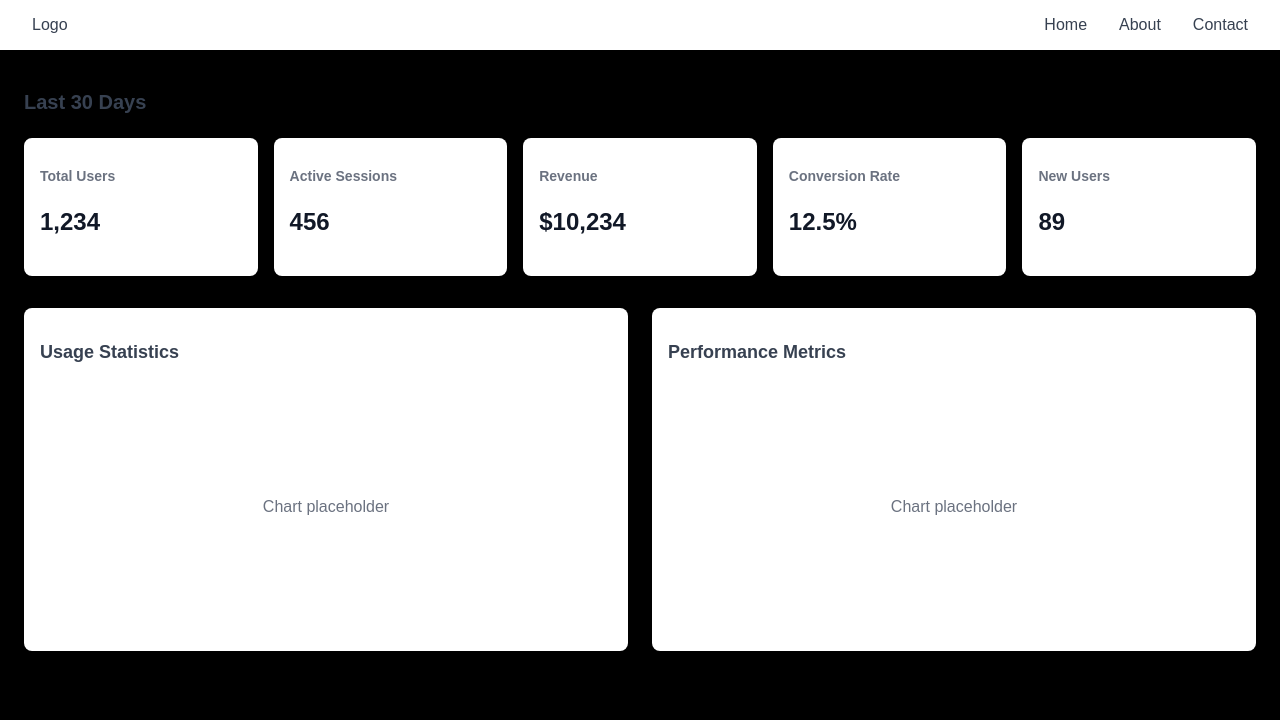
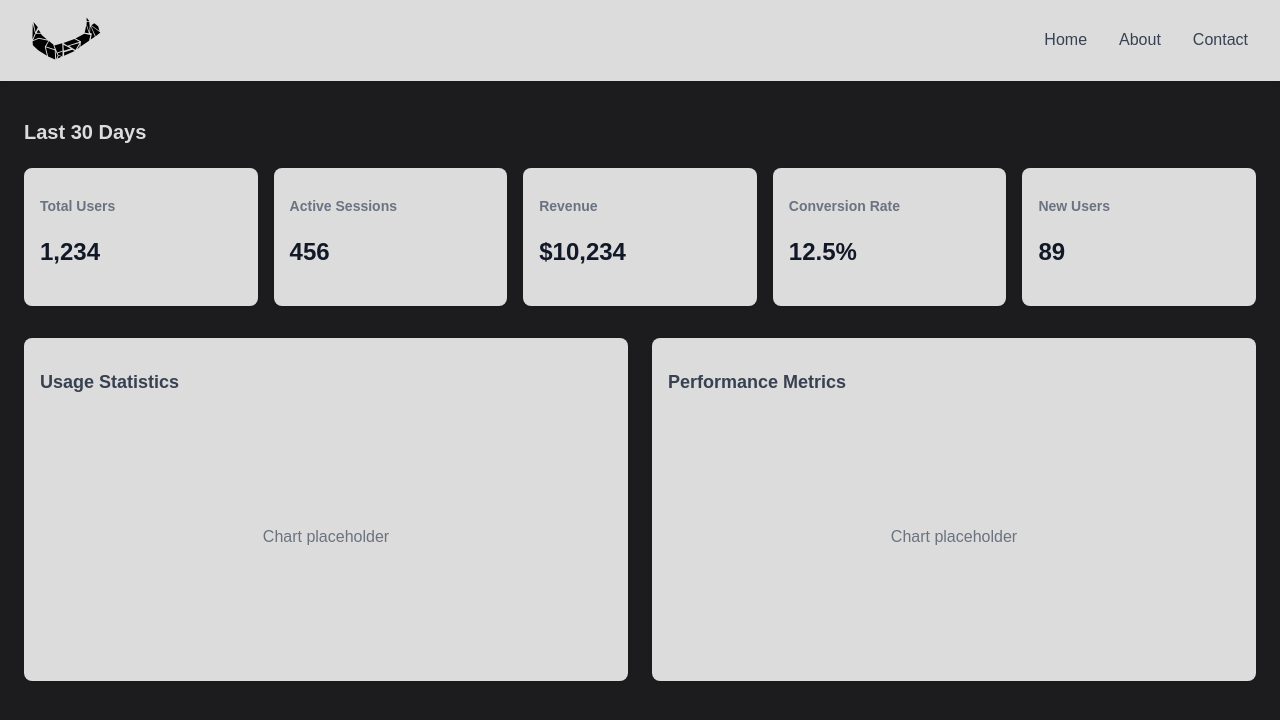
Before and after one commit to Davy-Chu/Qmove, a React (Create React App) app in the folder app/: page /dashboard in a window 1280 px wide. Shown: the top 720 px of the page. Built offline with nearby package versions, Linux system fonts and the light colour scheme.

Commit message:
Added logo to navbar & changed colours
Changed the colour scheme, current theme is too harsh on the eyes.

```diff
--- a/app/src/App.css
+++ b/app/src/App.css
@@ -10,8 +10,9 @@
 
 .days-header h2 {
     font-size: 1.25rem;
+    font-weight: bold;
     font-weight: 700;
-    color: #374151;
+    color: #dcdcdc;
 }
 
 /* Cards Grid */
@@ -24,7 +25,7 @@
 
 .dashboard-card {
     padding: 16px;
-    background-color: white;
+    background-color: #dcdcdc;
     border-radius: 8px;
     box-shadow: 0 1px 3px rgba(0, 0, 0, 0.1);
 }
@@ -49,7 +50,7 @@
 }
 
 .stats-panel {
-    background-color: white;
+    background-color: #dcdcdc;
     padding: 16px;
     border-radius: 8px;
     box-shadow: 0 1px 3px rgba(0, 0, 0, 0.1);
@@ -106,7 +107,7 @@
     justify-content: space-between;
     align-items: center;
     padding: 1rem 2rem;
-    background-color: white;
+    background-color: #dcdcdc;
     box-shadow: 0 2px 4px rgba(0, 0, 0, 0.1);
     /* width:100%; */
     max-width: 100vw;
@@ -115,6 +116,12 @@
 .nav-left {
     display: flex;
     align-items: center;
+}
+
+.nav-logo {
+    width: 70px; /* Adjust the size as needed */
+    height: auto; /* Maintain the aspect ratio */
+    filter: brightness(0) saturate(100%); /*makes logo black*/
 }
 
 .nav-right {
@@ -147,7 +154,7 @@
 
 /* Apply the black background and white text globally */
 body {
-    background-color: black; /* Black background */
+    background-color: #1c1c1e; /* Black background */
     color: white; /* White text */
     font-family: Arial, sans-serif; /* Set a clean, modern font */
     margin: 0; /* Remove default margin */
@@ -156,12 +163,12 @@ body {
 }
 
 /* Ensure the root app container takes up the full height */
-#root {
-    /* min-height: 100vh; */
-    /* display: flex; */
-    /* justify-content: center;
-    align-items: center;  */
-}
+/*#root {
+    min-height: 100vh;
+    display: flex;
+    justify-content: center;
+    align-items: center;
+}*/
 
 /* Input fields styling */
 input {
--- a/app/src/components/Navbar.jsx
+++ b/app/src/components/Navbar.jsx
@@ -2,7 +2,9 @@ export default function Navbar() {
     return (
         <nav className="navbar">
             <div className="nav-left">
-                <a href="/" className="nav-link">Logo</a>
+                <a href="/" className="nav-link">
+                    <img src="/logo.svg" alt="Logo" className="nav-logo" />
+                </a>
             </div>
             <div className="nav-right">
                 <a href="/" className="nav-link">Home</a>
--- a/app/src/pages/Login.jsx
+++ b/app/src/pages/Login.jsx
@@ -257,14 +257,14 @@ export default function Login() {
                         />
                     </g>
                 </svg>
-                <div style={{ fontFamily: "'Impact', sans-serif", fontSize: "6rem", marginTop: "-20px" }}>
+                <div style={{ fontFamily: "'Impact', sans-serif", fontSize: "6rem", marginTop: "-35px"}}>
                 Qmove
                 </div>
             </div>
 
 
 
-            <div className="login" style={{ textAlign: "center", marginTop: "50px" }}>
+            <div className="login" style={{ textAlign: "center", marginTop: "40px" }}>
                 <h1>Login</h1>
                 <input
                     type="email"
```
